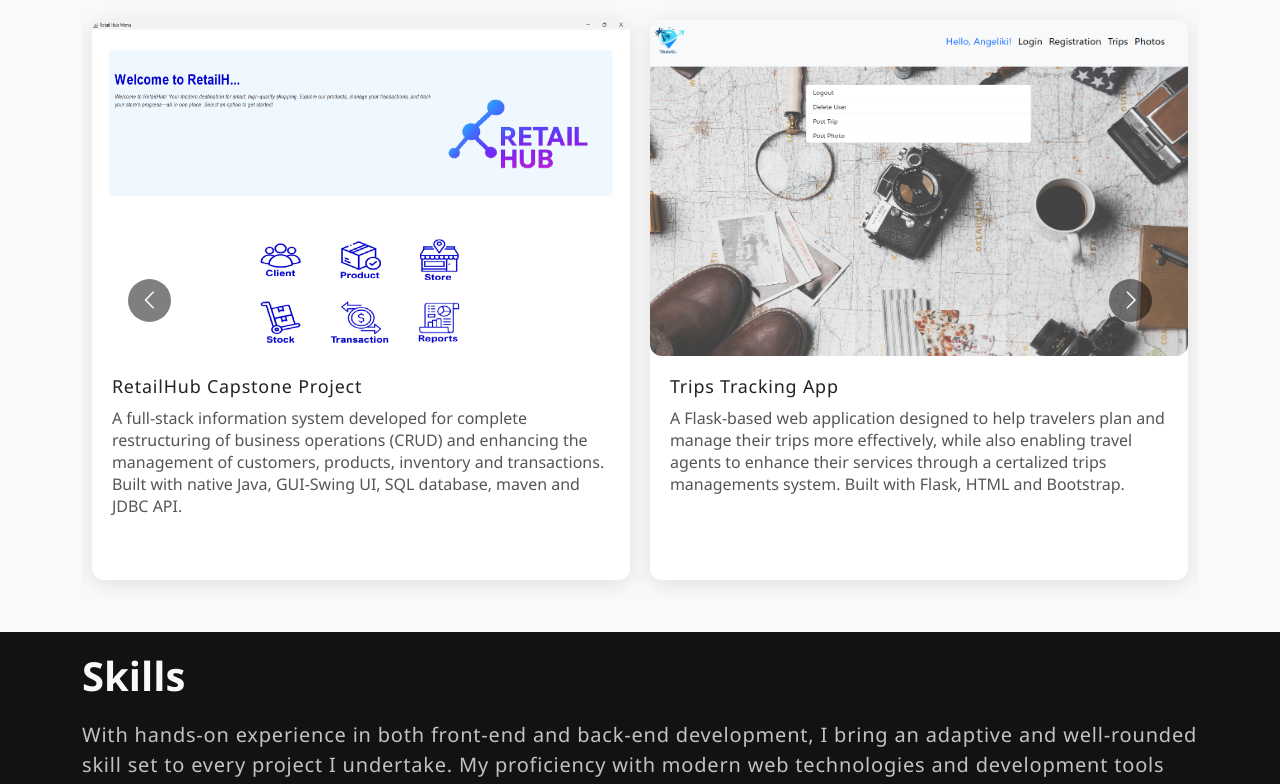
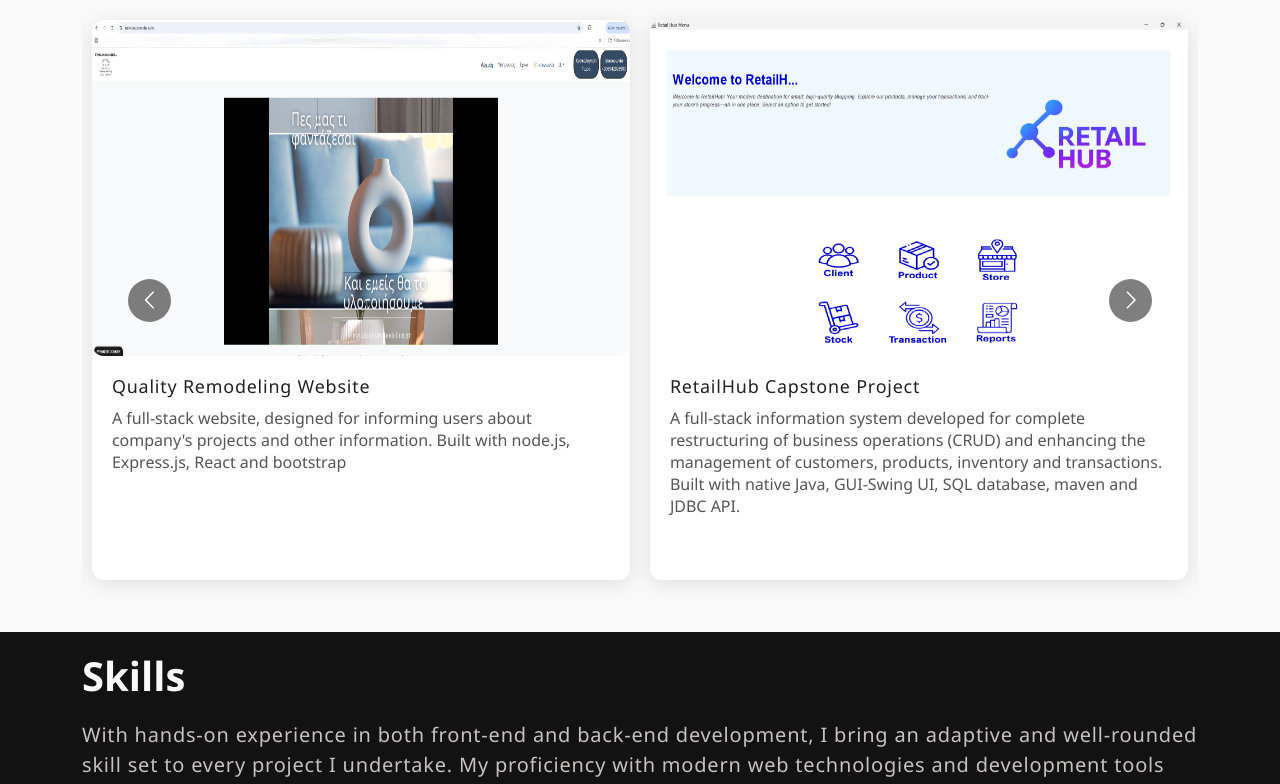
Before and after one commit to AngelikiMt/myPortfolio, a React (Vite) app: page / in a window 1280 px wide. Shown: the part 1300-2084 px from the top of the page. Built offline with nearby package versions, Linux system fonts and the light colour scheme.

Commit message:
adding qm

```diff
--- a/src/components/Projects.jsx
+++ b/src/components/Projects.jsx
@@ -1,23 +1,25 @@
+import { Container, Row, Col } from 'react-bootstrap';
+import Carousel from "react-multi-carousel";
+
 import "../components/Projects.css";
 import "react-multi-carousel/lib/styles.css";
 import "../components/ProjectCart";
 import guiBased from "../assets/GUI-based.png";
 import eventsApp from "../assets/events-app.png";
 import retailHub from "../assets/retailHub.png";
+import qm from "../assets/qm.png";
 import tripsTracking from "../assets/tripsTracking.png";
-import { Container, Row, Col } from 'react-bootstrap';
-import Carousel from "react-multi-carousel";
 import ProjectCart from '../components/ProjectCart';
 
 const Projects = () => {
     const responsive = {
         superLargeDesktop: {
             breakpoint: {max: 4000, min: 3000},
-            items: 5
+            items: 4
         },
         desktop: {
             breakpoint: {max: 3000, min: 1024},
-            items: 3
+            items: 2
         },
         tablet: {
             breakpoint: {max: 1024, min: 464},
@@ -30,6 +32,12 @@ const Projects = () => {
     };
 
     const projects = [
+        {
+            title: 'Quality Remodeling Website',
+            description: "A full-stack website, designed for informing users about company's projects and other information. Built with node.js, Express.js, React and bootstrap",
+            imgUrl: qm,
+            gitHubUrl: 'https://newqm.onrender.com/'
+        },
         {
             title: 'RetailHub Capstone Project',
             description: 'A full-stack information system developed for complete restructuring of business operations (CRUD) and enhancing the management of customers, products, inventory and transactions. Built with native Java, GUI-Swing UI, SQL database, maven and JDBC API.',
```
Also changed, not shown: src/assets/qm.png (added).
